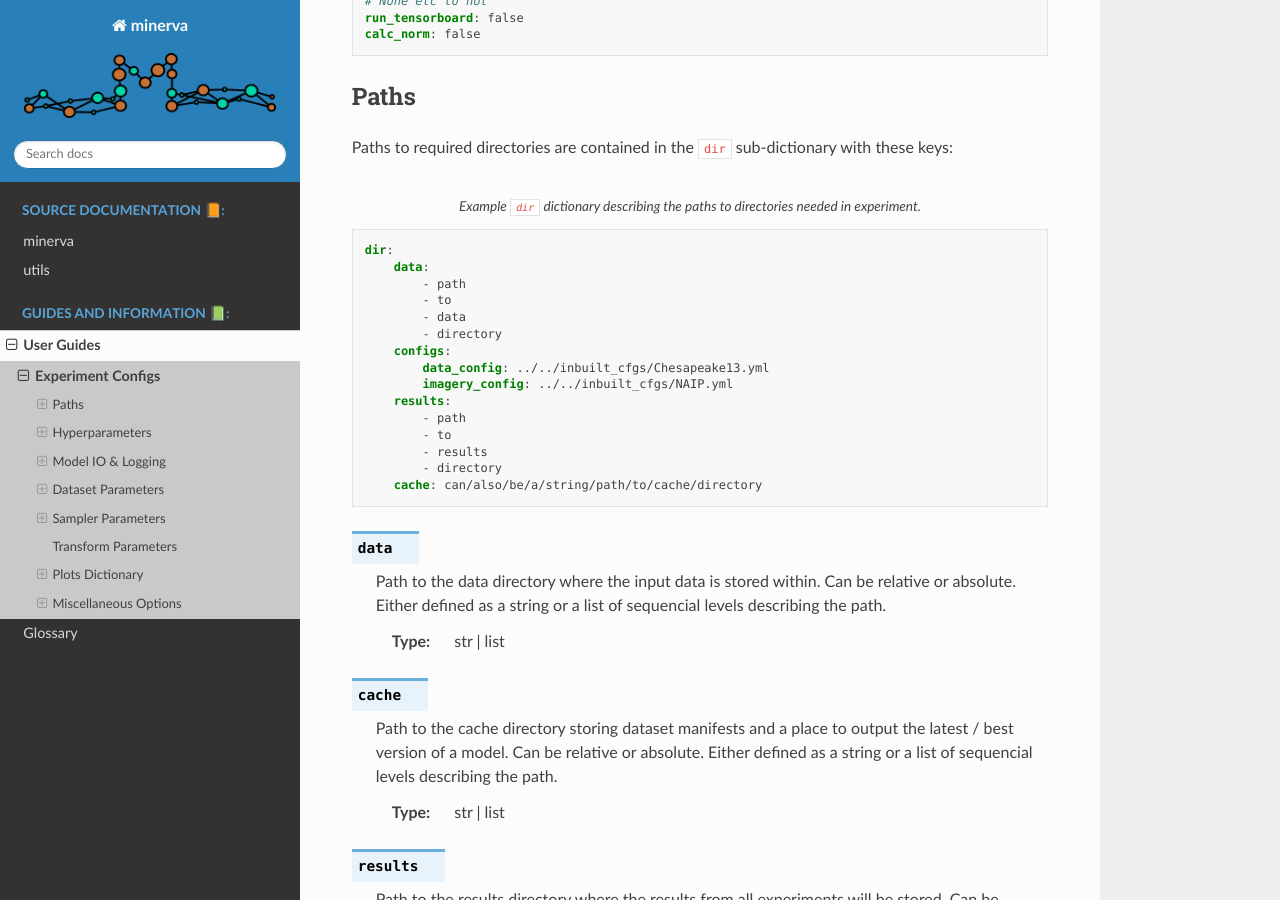
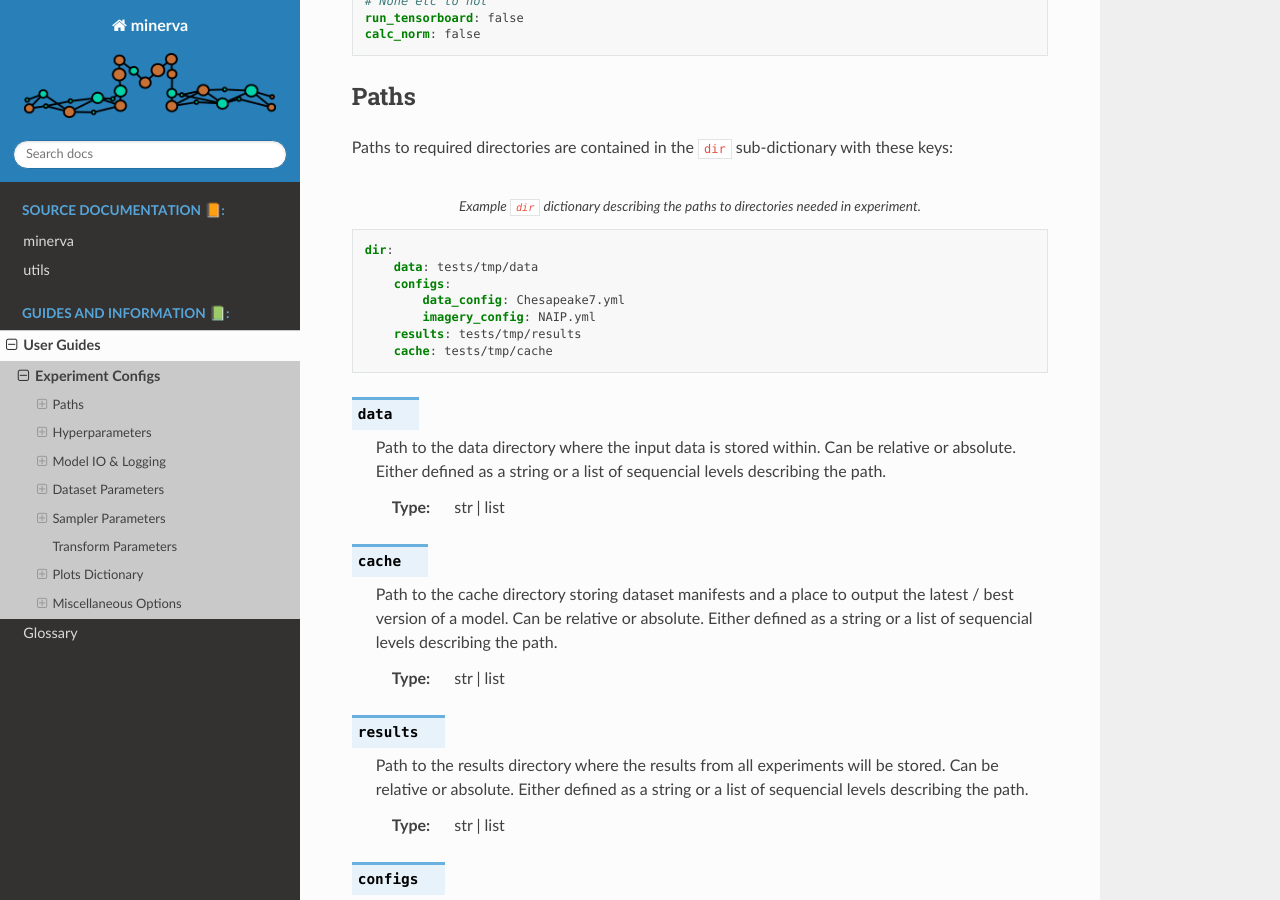
Before and after one commit to Pale-Blue-Dot-97/Minerva, a Sphinx documentation site: the page built from docs/source/guides/exp_config.rst, in a window 1280 px wide and 900 px high, scrolled down 3998 px. Built offline with Sphinx 7.4.7 and the Read the Docs theme 2.0.0, drawn with Linux system fonts in a browser that asks for light colours.

Commit message:
Updated path example

```diff
--- a/docs/source/guides/exp_config.rst
+++ b/docs/source/guides/exp_config.rst
@@ -240,20 +240,12 @@ Paths to required directories are contained in the ``dir`` sub-dictionary with t
     :caption: Example ``dir`` dictionary describing the paths to directories needed in experiment.
 
     dir:
-        data:
-            - path
-            - to
-            - data
-            - directory
+        data: tests/tmp/data
         configs:
-            data_config: ../../inbuilt_cfgs/Chesapeake13.yml
-            imagery_config: ../../inbuilt_cfgs/NAIP.yml
-        results:
-            - path
-            - to
-            - results
-            - directory
-        cache: can/also/be/a/string/path/to/cache/directory
+            data_config: Chesapeake7.yml
+            imagery_config: NAIP.yml
+        results: tests/tmp/results
+        cache: tests/tmp/cache
 
 
 .. py:data:: data
```
